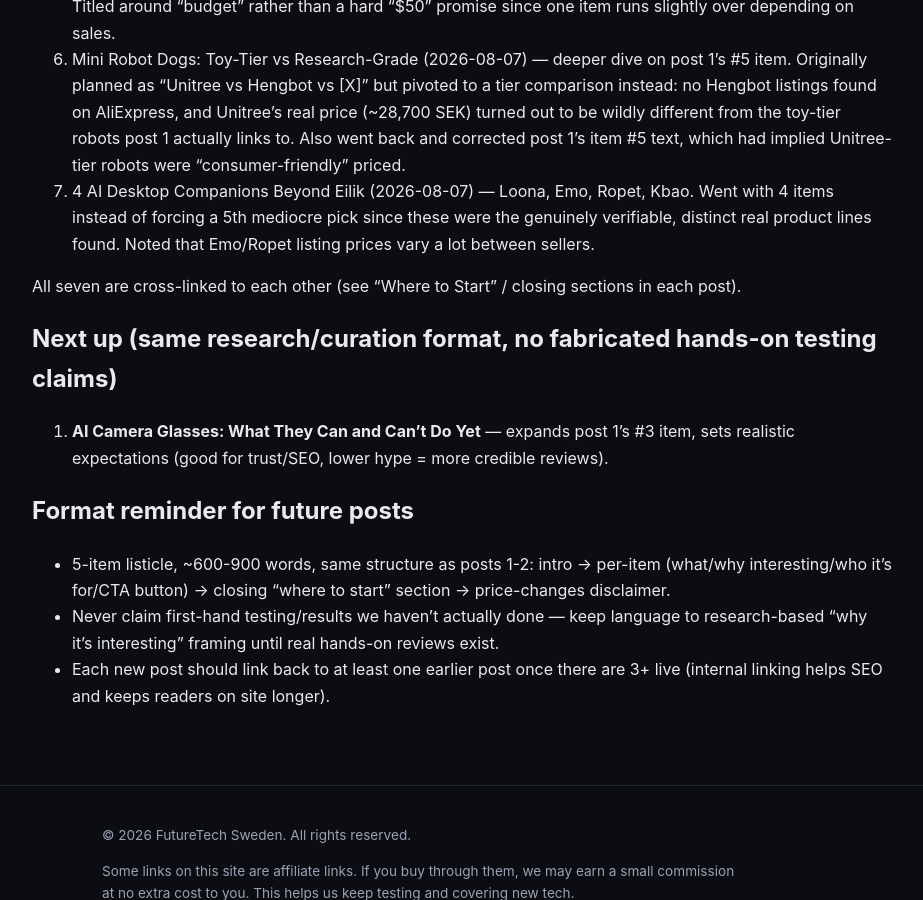
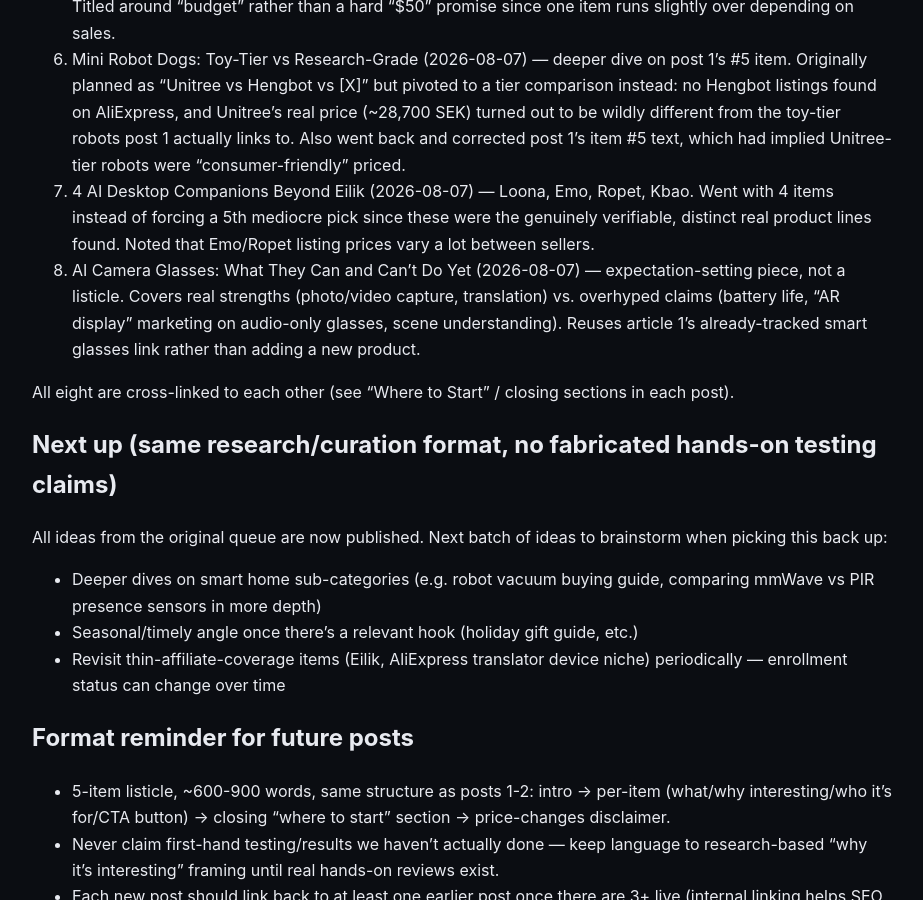
Before and after one commit to patrikaxelsson84/futuretechsweden.com, a Jekyll site: the page built from marketing/content-calendar.md, in a window 1280 px wide and 900 px high, scrolled down 437 px. Shown: the whole window, without its empty margins (178-1101 px from the left). Built offline with Jekyll 4.4.1, drawn with Linux system fonts in a browser that asks for light colours; our own code applies the rules of GitHub Pages for plain Markdown files.

Commit message:
Add article 8: AI camera glasses expectations vs reality
Expectation-setting piece rather than a listicle - covers real
strengths (photo/video capture, translation) vs overhyped claims
(battery life, "AR display" marketing on audio-only glasses, scene
understanding). Reuses article 1's already-tracked smart glasses
link, no new tracking needed. This completes the original content
calendar queue.

Co-Authored-By: Claude Sonnet 5 <noreply@anthropic.com>

```diff
--- a/marketing/content-calendar.md
+++ b/marketing/content-calendar.md
@@ -18,13 +18,22 @@ Published so far:
 7. 4 AI Desktop Companions Beyond Eilik (2026-08-07) — Loona, Emo, Ropet, Kbao. Went with 4 items
    instead of forcing a 5th mediocre pick since these were the genuinely verifiable, distinct
    real product lines found. Noted that Emo/Ropet listing prices vary a lot between sellers.
+8. AI Camera Glasses: What They Can and Can't Do Yet (2026-08-07) — expectation-setting piece, not
+   a listicle. Covers real strengths (photo/video capture, translation) vs. overhyped claims
+   (battery life, "AR display" marketing on audio-only glasses, scene understanding). Reuses
+   article 1's already-tracked smart glasses link rather than adding a new product.
 
-All seven are cross-linked to each other (see "Where to Start" / closing sections in each post).
+All eight are cross-linked to each other (see "Where to Start" / closing sections in each post).
 
 ## Next up (same research/curation format, no fabricated hands-on testing claims)
 
-1. **AI Camera Glasses: What They Can and Can't Do Yet** — expands post 1's #3 item, sets
-   realistic expectations (good for trust/SEO, lower hype = more credible reviews).
+All ideas from the original queue are now published. Next batch of ideas to brainstorm when
+picking this back up:
+- Deeper dives on smart home sub-categories (e.g. robot vacuum buying guide, comparing mmWave vs
+  PIR presence sensors in more depth)
+- Seasonal/timely angle once there's a relevant hook (holiday gift guide, etc.)
+- Revisit thin-affiliate-coverage items (Eilik, AliExpress translator device niche) periodically —
+  enrollment status can change over time
 
 ## Format reminder for future posts
 - 5-item listicle, ~600-900 words, same structure as posts 1-2: intro → per-item (what/why
```
Also changed, not shown: _posts/2026-08-06-top-5-ai-robots-smart-gadgets-china.md (+3 -0 lines), _posts/2026-08-07-ai-camera-glasses-what-they-can-and-cant-do.md (added, +65 -0 lines), marketing/product-links-to-monetize.md (+5 -0 lines).
